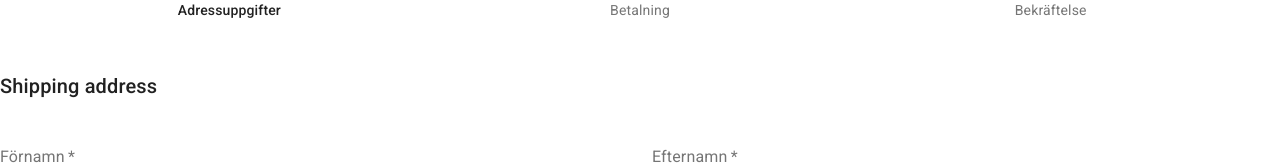
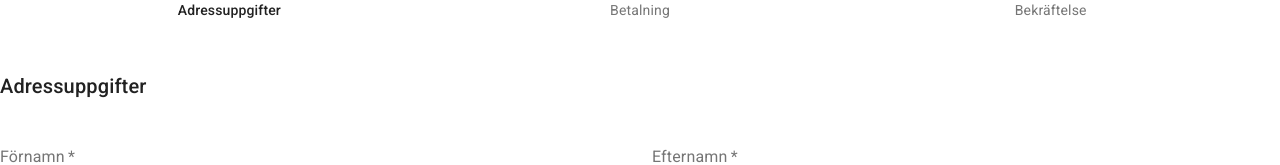
Before and after one commit to nawarmohra/webshop, a React (Create React App) app in the folder my-app/: page /checkout in a window 1280 px wide. Shown: the part 298-463 px from the top of the page. Built offline with nearby package versions, Linux system fonts and the light colour scheme.

Commit message:
Småändringar
Småändringar

```diff
--- a/my-app/src/components/AddressForm.tsx
+++ b/my-app/src/components/AddressForm.tsx
@@ -41,7 +41,7 @@ const AddressForm  = ({
   return (
     <Fragment>
       <Typography variant="h6" gutterBottom>
-        Shipping address
+        Adressuppgifter
       </Typography>
       <Grid container spacing={3}>
         <Grid item xs={12} sm={6}>
--- a/my-app/src/components/Success.tsx
+++ b/my-app/src/components/Success.tsx
@@ -5,10 +5,10 @@ const Success = () => {
   return (
     <Fragment>
       <Typography variant="h2" align="center">
-        Stort Tack!
+        Tack för din beställning!
       </Typography>
       <Typography component="p" align="center" style={{ marginTop: 40 }}>
-        Du får ett bekräftelsemejl.
+        Bekräftelse skickas till din e-post.
       </Typography>
     </Fragment>
   )
```
